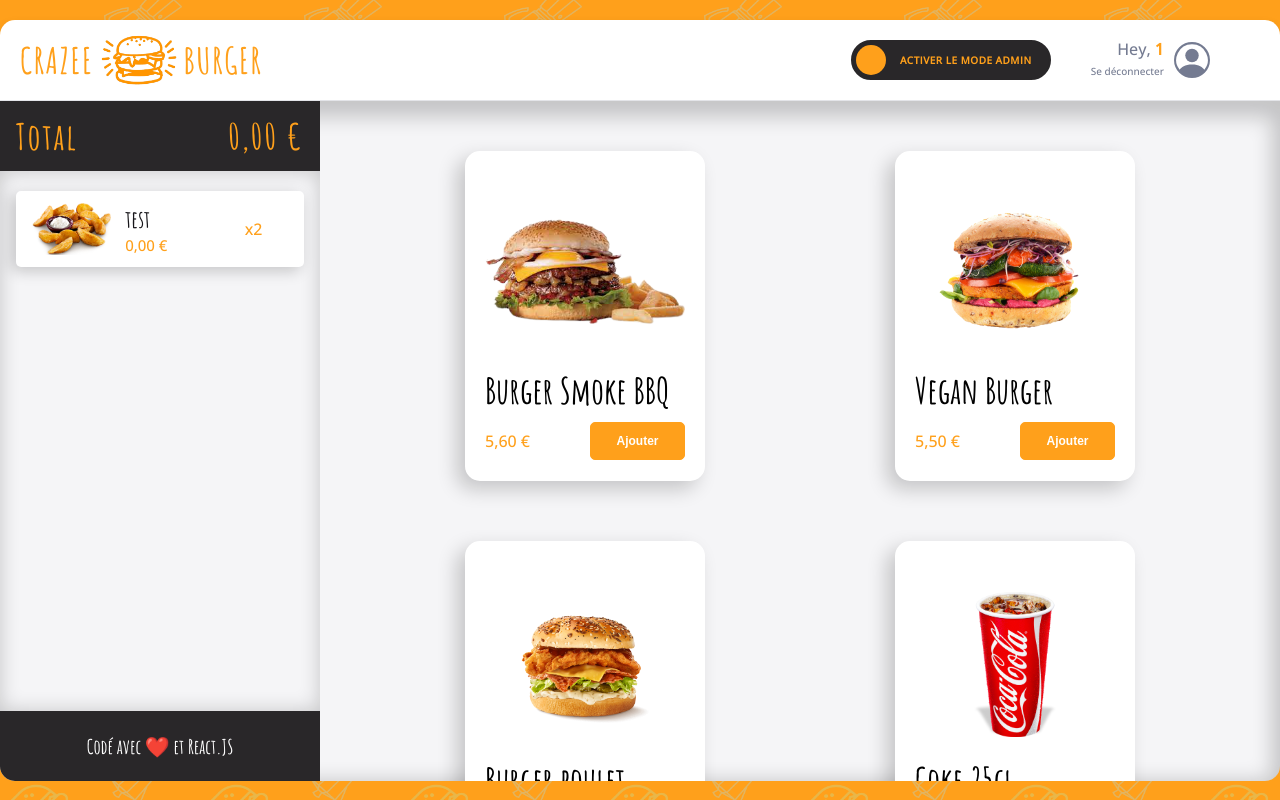
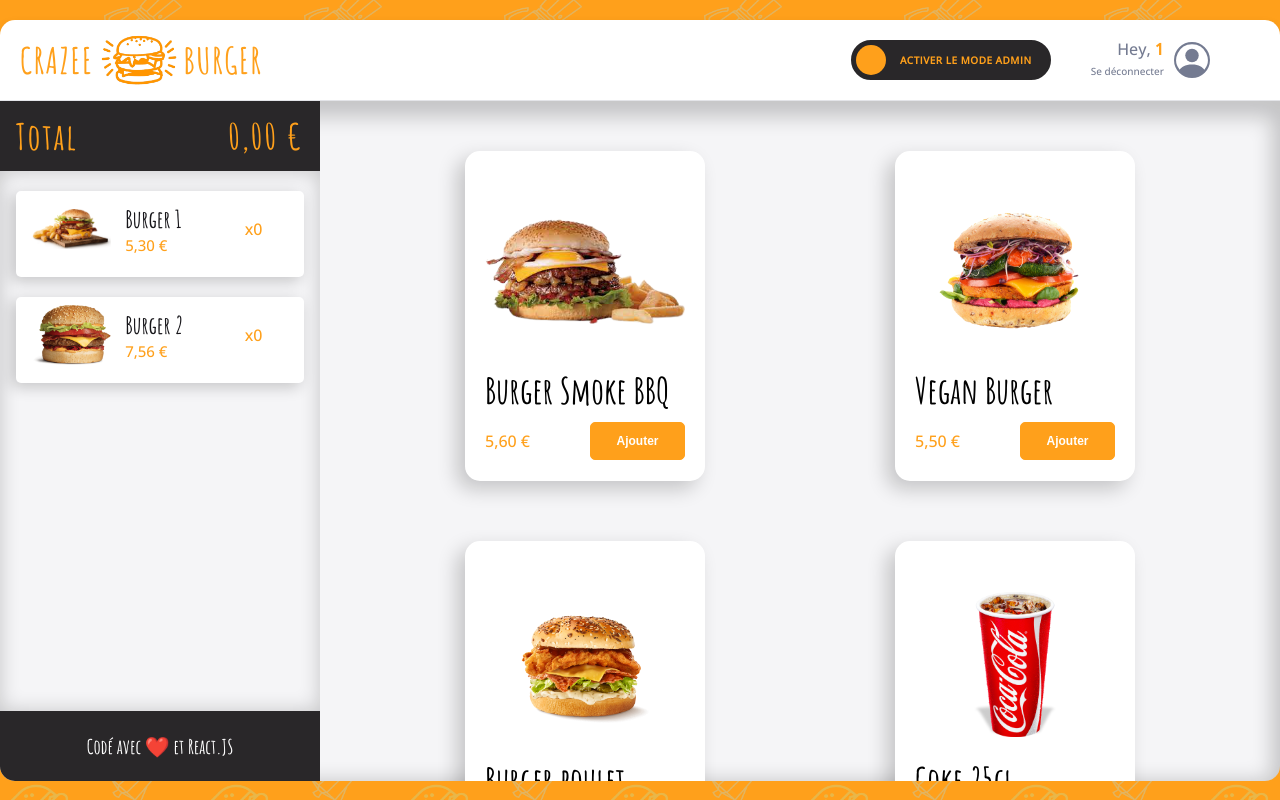
Before and after one commit to GeoffreyRavenet/crazee-burger, a React (Create React App) app: page /order/1 in a window 1280 px wide. Built offline with nearby package versions, Linux system fonts and the light colour scheme.

Commit message:
✅ F11 : map to basket list

```diff
--- a/src/components/pages/order/Main/Basket/BasketMenu.jsx
+++ b/src/components/pages/order/Main/Basket/BasketMenu.jsx
@@ -1,15 +1,23 @@
-import React from "react"
+import React, { useContext } from "react"
 import styled from "styled-components"
 import BasketCard from "../../../../reusable-ui/BasketCard.jsx"
 import { formatPrice } from "../../../../../utils/maths.js"
+import OrderContext from "../../../../../context/OrderContext.jsx"
 
 export default function BasketMenu() {
+  const { basket } = useContext(OrderContext)
+
   return (
     <BasketMenuStyled>
-      <BasketCard title="test" price={formatPrice()} quantity="2" img="/images/wedges1.png" />
+      {basket.map(({ title, price, quantity, imageSource }) => (
+        <BasketCard
+          title={title}
+          price={formatPrice(price)}
+          quantity={quantity}
+          img={imageSource}
+        />
+      ))}
     </BasketMenuStyled>
   )
 }
-const BasketMenuStyled = styled.div`
-  margin: 20px 16px;
-`
+const BasketMenuStyled = styled.div``
--- a/src/components/reusable-ui/BasketCard.jsx
+++ b/src/components/reusable-ui/BasketCard.jsx
@@ -21,12 +21,13 @@ export default function BasketCard({ title, img, price, quantity }) {
   )
 }
 const BasketCardStyled = styled.div`
+  margin: 20px 16px;
   background: #ffffff;
   box-shadow: -4px 4px 15px rgba(0, 0, 0, 0.2);
   border-radius: 5px;
   display: grid;
   grid-template-columns: 30% 1fr;
-  padding: 0.5em 0.5em 0.5em 1em;
+  padding: 8px 0.5em 18px 16px;
   .image {
     height: 60px;
     img {
```
